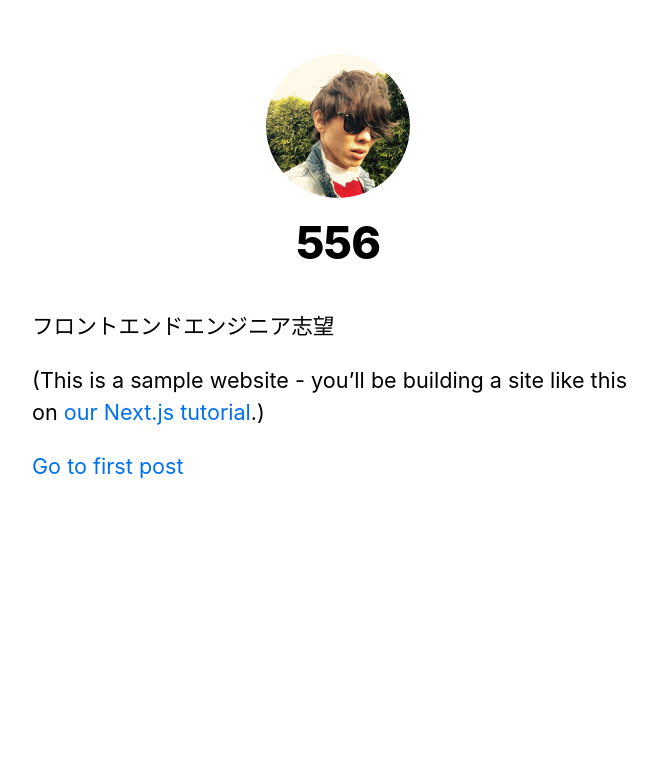
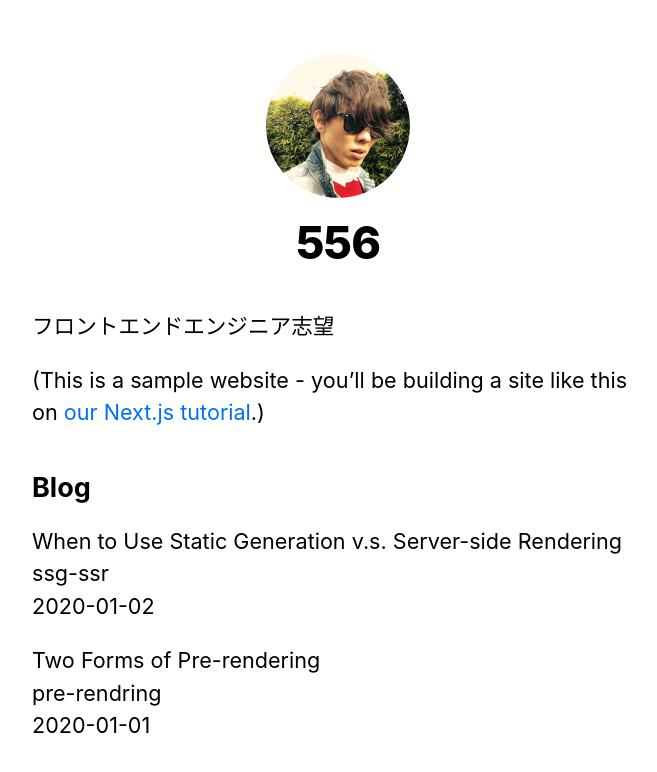
Before and after one commit to 556-mizusawa/re-nextjs-blog, a Next.js app: page / in a window 1280 px wide. Shown: the top 772 px of the page, without its empty margins (302-959 px from the left). Built offline with nearby package versions, Linux system fonts and the light colour scheme.

Commit message:
create blog content

```diff
--- /dev/null
+++ b/lib/posts.js
@@ -0,0 +1,35 @@
+import fs from 'fs';
+import path from 'path';
+import matter from 'gray-matter';
+
+const postsDirectory = path.join(process.cwd(), 'posts');
+
+export function getSortedPostsData() {
+  // Get file names under /posts
+  const fileNames = fs.readdirSync(postsDirectory);
+  const allPostsData = fileNames.map((fileName) => {
+    // Remove ".md" from file name to get id
+    const id = fileName.replace(/\.md$/, '');
+
+    // Read markdown file as string
+    const fullPath = path.join(postsDirectory, fileName);
+    const fileContents = fs.readFileSync(fullPath, 'utf8');
+
+    // Use gray-matter to parse the post metadata section
+    const matterResult = matter(fileContents);
+
+    // Combine the data with the id
+    return {
+      id,
+      ...matterResult.data,
+    };
+  });
+  // Sort posts by date
+  return allPostsData.sort((a, b) => {
+    if (a.date < b.date) {
+      return 1;
+    } else {
+      return -1;
+    }
+  });
+}
--- a/package.json
+++ b/package.json
@@ -8,6 +8,7 @@
     "start": "next start"
   },
   "dependencies": {
+    "gray-matter": "^4.0.2",
     "next": "^10.0.0",
     "react": "17.0.1",
     "react-dom": "17.0.1"
--- a/pages/index.js
+++ b/pages/index.js
@@ -1,9 +1,18 @@
 import Head from 'next/head';
 import Layout, { siteTitle } from '../components/layout';
 import utilStyles from '../styles/utils.module.css';
-import Link from 'next/link';
+import { getSortedPostsData } from '../lib/posts';
 
-export default function Home() {
+export async function getStaticProps() {
+  const allPostsData = getSortedPostsData();
+  return {
+    props: {
+      allPostsData,
+    },
+  };
+}
+
+export default function Home({ allPostsData }) {
   return (
     <Layout home>
       <Head>
@@ -15,9 +24,20 @@
           (This is a sample website - you’ll be building a site like this on{' '}
           <a href="https://nextjs.org/learn">our Next.js tutorial</a>.)
         </p>
-        <Link href="posts/first-post">
-          <a>Go to first post</a>
-        </Link>
+      </section>
+      <section className={`${utilStyles.headingMd} ${utilStyles.padding1px}`}>
+        <h2 className={utilStyles.headingLg}>Blog</h2>
+        <ul className={utilStyles.list}>
+          {allPostsData.map(({ id, date, title }) => (
+            <li className={utilStyles.listItem} key={id}>
+              {title}
+              <br />
+              {id}
+              <br />
+              {date}
+            </li>
+          ))}
+        </ul>
       </section>
     </Layout>
   );
--- /dev/null
+++ b/posts/pre-rendring.md
@@ -0,0 +1,11 @@
+---
+title: 'Two Forms of Pre-rendering'
+date: '2020-01-01'
+---
+
+Next.js has two forms of pre-rendering: **Static Generation** and **Server-side Rendering**. The difference is in **when** it generates the HTML for a page.
+
+- **Static Generation** is the pre-rendering method that generates the HTML at **build time**. The pre-rendered HTML is then _reused_ on each request.
+- **Server-side Rendering** is the pre-rendering method that generates the HTML on **each request**.
+
+Importantly, Next.js lets you **choose** which pre-rendering form to use for each page. You can create a "hybrid" Next.js app by using Static Generation for most pages and using Server-side Rendering for others.
--- /dev/null
+++ b/posts/ssg-ssr.md
@@ -0,0 +1,19 @@
+---
+title: 'When to Use Static Generation v.s. Server-side Rendering'
+date: '2020-01-02'
+---
+
+We recommend using **Static Generation** (with and without data) whenever possible because your page can be built once and served by CDN, which makes it much faster than having a server render the page on every request.
+
+You can use Static Generation for many types of pages, including:
+
+- Marketing pages
+- Blog posts
+- E-commerce product listings
+- Help and documentation
+
+You should ask yourself: "Can I pre-render this page **ahead** of a user's request?" If the answer is yes, then you should choose Static Generation.
+
+On the other hand, Static Generation is **not** a good idea if you cannot pre-render a page ahead of a user's request. Maybe your page shows frequently updated data, and the page content changes on every request.
+
+In that case, you can use **Server-Side Rendering**. It will be slower, but the pre-rendered page will always be up-to-date. Or you can skip pre-rendering and use client-side JavaScript to populate data.
```
Also changed, not shown: 1 other file (tests, documents, lock files or other folders).
